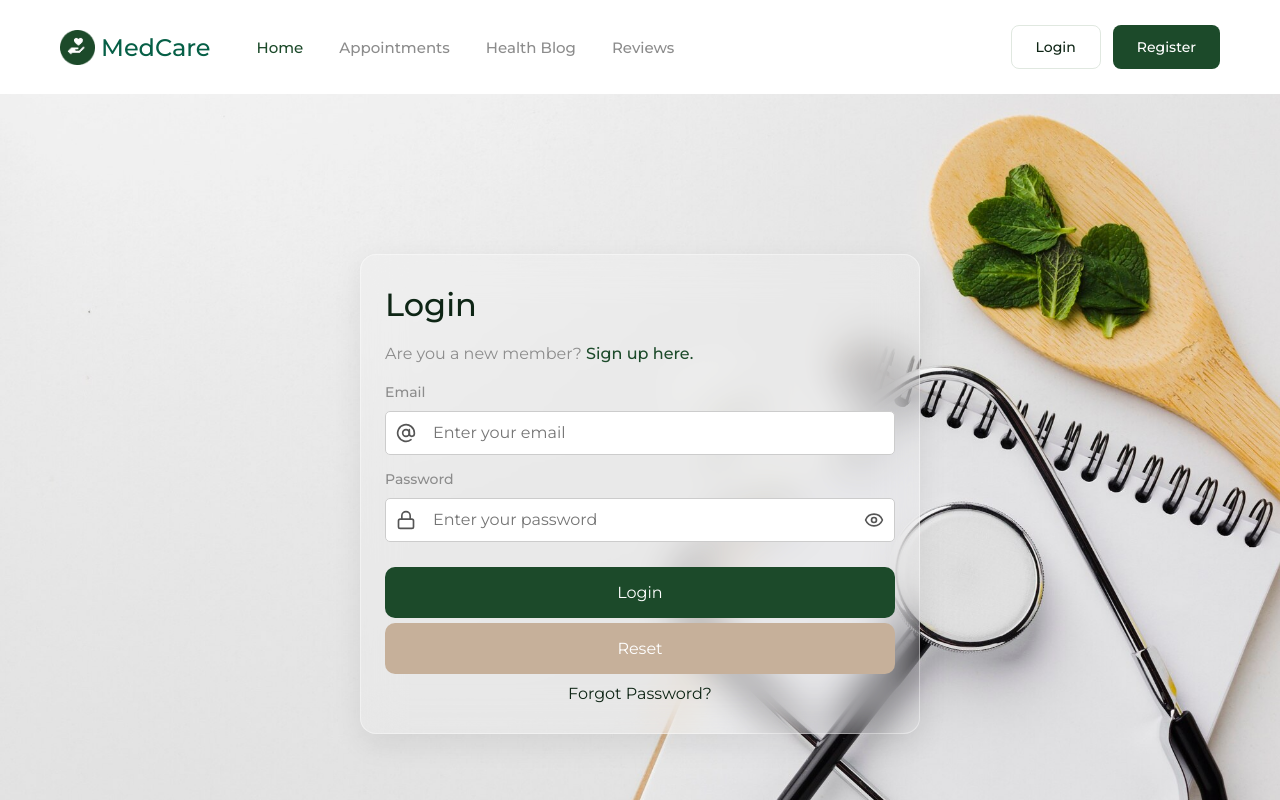
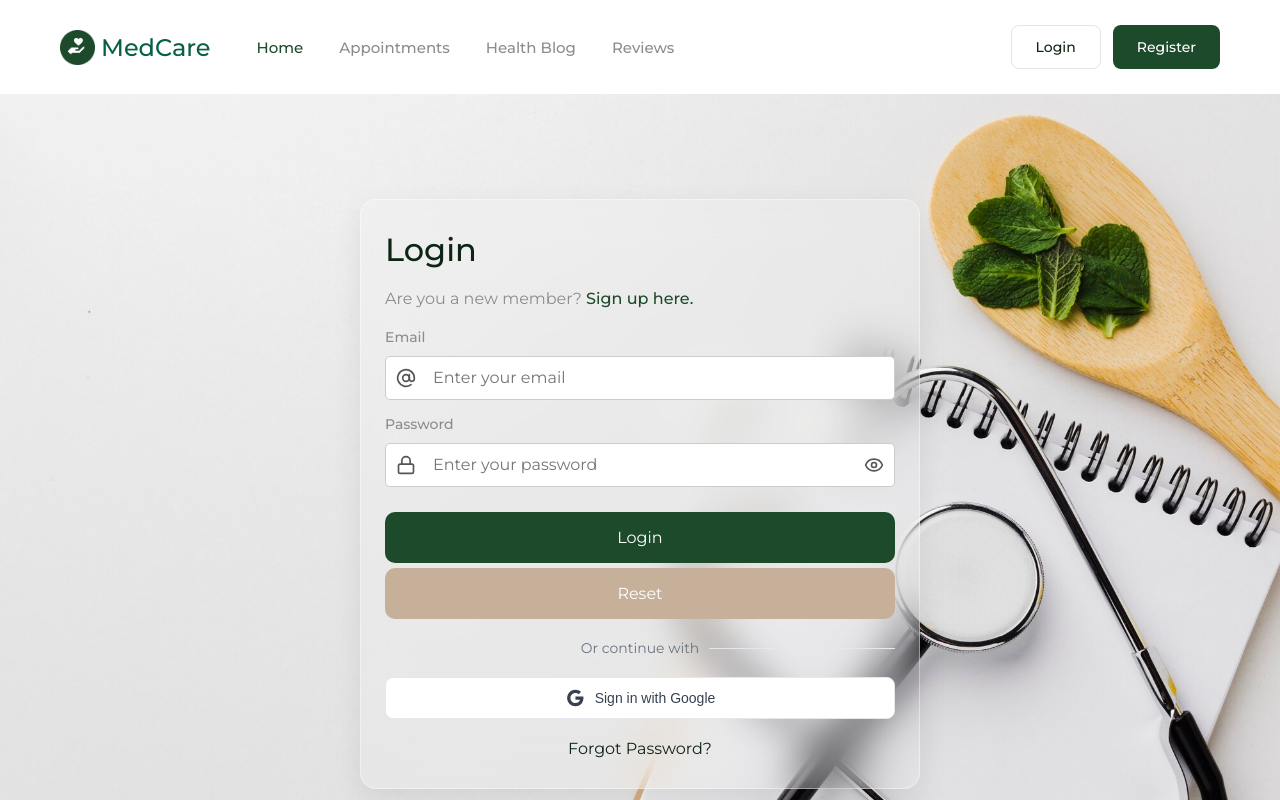
Before and after one commit to dhruvjain2003/Doctor-Appointment, a Next.js app: page /login in a window 1280 px wide. Shown: the top 800 px of the page. Built offline with nearby package versions, Linux system fonts and the light colour scheme.

Commit message:
added some form validations and fixed some loading issue

```diff
--- a/app/components/SearchContainer/SearchContainer.module.css
+++ b/app/components/SearchContainer/SearchContainer.module.css
@@ -91,12 +91,6 @@
     font-weight: bold;
   }
 
-/* .noResults {
-    margin-top: 8px;
-    color: #888;
-    font-size: 14px;
-    text-align: center;
-} */
 
 @media (max-width: 768px) {
     .container {
--- a/app/login/login.module.css
+++ b/app/login/login.module.css
@@ -85,7 +85,7 @@
     background: transparent;
 }
 
-.inputField::placeholder{
+.inputField::placeholder {
     font-family: 'Montserrat', sans-serif;
 }
 
@@ -150,6 +150,64 @@
     text-decoration: underline;
 }
 
+.errorText {
+    font-size: 12px;
+    color: #d9534f;
+    margin-top: 5px;
+}
+
+.divider {
+    display: flex;
+    align-items: center;
+    text-align: center;
+    margin: 20px 0;
+}
+
+.divider::before,
+.divider::after {
+    content: '';
+    flex: 1;
+    border-bottom: 1px solid #e5e7eb;
+}
+
+.divider span {
+    padding: 0 10px;
+    color: #6b7280;
+    font-size: 14px;
+}
+
+.googleBtn {
+    display: flex;
+    align-items: center;
+    justify-content: center;
+    width: 100%;
+    padding: 10px;
+    border: 1px solid #e5e7eb;
+    border-radius: 8px;
+    background-color: white;
+    color: #374151;
+    font-size: 14px;
+    font-weight: 500;
+    cursor: pointer;
+    transition: background-color 0.2s;
+    margin-bottom: 20px;
+}
+
+.googleBtn:hover {
+    background-color: #f9fafb;
+}
+
+.googleBtn:disabled {
+    opacity: 0.7;
+    cursor: not-allowed;
+}
+
+.googleIcon {
+    width: 20px;
+    height: 20px;
+    margin-right: 10px;
+}
+
 @media screen and (max-width: 768px) {
     .loginBox {
         width: 90%;
@@ -170,7 +228,8 @@
         font-size: 28px;
     }
 
-    .loginBtn, .resetBtn {
+    .loginBtn,
+    .resetBtn {
         font-size: 14px;
         padding: 14px 40px;
     }
--- a/app/login/page.jsx
+++ b/app/login/page.jsx
@@ -1,6 +1,6 @@
 "use client";
 
-import React, { useState } from "react";
+import React, { useState, useEffect } from "react";
 import Link from "next/link";
 import { AtSign, Lock, Eye, EyeOff } from "lucide-react";
 import styles from "./login.module.css";
@@ -9,10 +9,20 @@ import { useAuth } from "@/app/context/AuthContext";
 
 function Login() {
   const [formData, setFormData] = useState({ email: "", password: "" });
+  const [errors, setErrors] = useState({});
   const [showPassword, setShowPassword] = useState(false);
   const [loading, setLoading] = useState(false);
   const { login } = useAuth();
   const router = useRouter();
+
+  useEffect(() => {
+    const urlParams = new URLSearchParams(window.location.search);
+    const token = urlParams.get("token");
+    if (token) {
+      login(token);
+      router.push("/?message=success");
+    }
+  }, []);
 
   const handleChange = (e) => {
     setFormData({ ...formData, [e.target.name]: e.target.value });
@@ -21,6 +31,7 @@ function Login() {
   const handleSubmit = async (e) => {
     e.preventDefault();
     setLoading(true);
+    setErrors({});
 
     try {
       const response = await fetch("http://localhost:5000/api/auth/login", {
@@ -33,33 +44,35 @@ function Login() {
 
       if (response.ok) {
         login(data.token);
-        // toast.success("Login successful! 🎉", { duration: 3000 });
-        alert("Login successful");
         if (data.user.role === "admin") {
           router.push("/admin");
         } else {
-          router.push(`/?message=success`);
+          router.push("/?message=success");
         }
       } else {
-        alert(data.message || "Invalid credentials");
+        setErrors({ form: data.message || "Invalid credentials" });
       }
     } catch (error) {
-      console.error("Login Error:", error);
-      alert("Something went wrong. Try again later.");
+      setErrors({ form: "Something went wrong. Try again later." });
     } finally {
       setLoading(false);
     }
   };
 
+  const handleGoogleLogin = () => {
+    window.location.href = `http://localhost:5000/api/auth/google`;
+  };
+
   return (
     <div className={styles.container}>
-      {/* <Toaster position="top-right" reverseOrder={false} /> */}
       <div className={styles.loginBox}>
         <h2 className={styles.heading}>Login</h2>
         <p className={styles.text}>
           Are you a new member?
           <Link href="/signup" className={styles.signupLink}> Sign up here.</Link>
         </p>
+
+        {errors.form && <p className={styles.errorText}>{errors.form}</p>}
 
         <form onSubmit={handleSubmit}>
           <div className={styles.inputGroup}>
@@ -76,6 +89,7 @@ function Login() {
                 required
               />
             </div>
+            {errors.email && <p className={styles.errorText}>{errors.email}</p>}
           </div>
 
           <div className={styles.inputGroup}>
@@ -97,6 +111,7 @@ function Login() {
                 <Eye className={styles.eyeIcon} size={20} color="#555" onClick={() => setShowPassword(true)} />
               )}
             </div>
+            {errors.password && <p className={styles.errorText}>{errors.password}</p>}
           </div>
 
           <button type="submit" className={styles.loginBtn} disabled={loading}>
@@ -113,6 +128,25 @@ function Login() {
           </button>
         </form>
 
+        <div className={styles.divider}>
+          <span>Or continue with</span>
+        </div>
+
+        <button
+          type="button"
+          onClick={handleGoogleLogin}
+          className={styles.googleBtn}
+          disabled={loading}
+        >
+          <svg className={styles.googleIcon} viewBox="0 0 24 24">
+            <path
+              fill="currentColor"
+              d="M12.545,10.239v3.821h5.445c-0.712,2.315-2.647,3.972-5.445,3.972c-3.332,0-6.033-2.701-6.033-6.032s2.701-6.032,6.033-6.032c1.498,0,2.866,0.549,3.921,1.453l2.814-2.814C17.503,2.988,15.139,2,12.545,2C7.021,2,2.543,6.477,2.543,12s4.478,10,10.002,10c8.396,0,10.249-7.85,9.426-11.748L12.545,10.239z"
+            />
+          </svg>
+          Sign in with Google
+        </button>
+
         <p className={styles.forgotPassword}>
           <Link href="/forgot-password">Forgot Password?</Link>
         </p>
--- a/app/page.js
+++ b/app/page.js
@@ -5,12 +5,13 @@ import { toast } from "react-hot-toast";
 import { Toaster } from "react-hot-toast";
 import { useSearchParams } from "next/navigation";
 import { useEffect, useRef } from "react";
+import { useRouter } from "next/navigation";
 
 export default function Home() {
   const searchParams = useSearchParams();
   const message = searchParams.get("message");
   const toastShown = useRef(false);
-
+  const router=useRouter();
   useEffect(() => {
     if (message === "success" && !toastShown.current) {
       toast.success("Login was successful! 🎉");
@@ -28,7 +29,7 @@ export default function Home() {
           ease, explore health blogs, and stay on top of your well-being, all in
           one place.
         </p>
-        <button className={styles.heroButton}>Get Started</button>
+        <button className={styles.heroButton} onClick={()=>{router.push("/appointments")}}>Get Started</button>
       </div>
       <div className={styles.heroImageContainer}>
         <Image
--- a/app/page.module.css
+++ b/app/page.module.css
@@ -59,7 +59,7 @@
     color: #0E3A24;
 }
 
-/* IMAGE CONTAINER */
+
 .heroImageContainer {
     width: 50%;
     height: 100%;
--- a/app/reset-password/[token]/reset-password.module.css
+++ b/app/reset-password/[token]/reset-password.module.css
@@ -42,7 +42,7 @@
   border-radius: 6px;
   width: 100%;
   transition: border-color 0.3s;
-  padding-right: 50px; /* Add padding to prevent text from overlapping the button */
+  padding-right: 50px;
 }
 
 .input:focus {
```
Also changed, not shown: app/admin/add-doctor/page.jsx (+7 -7 lines), app/components/DatesToSelect/DatesToSelect.jsx (+0 -14 lines), app/signup/page.jsx (+45 -6 lines), app/signup/signup.module.css (+7 -0 lines).
